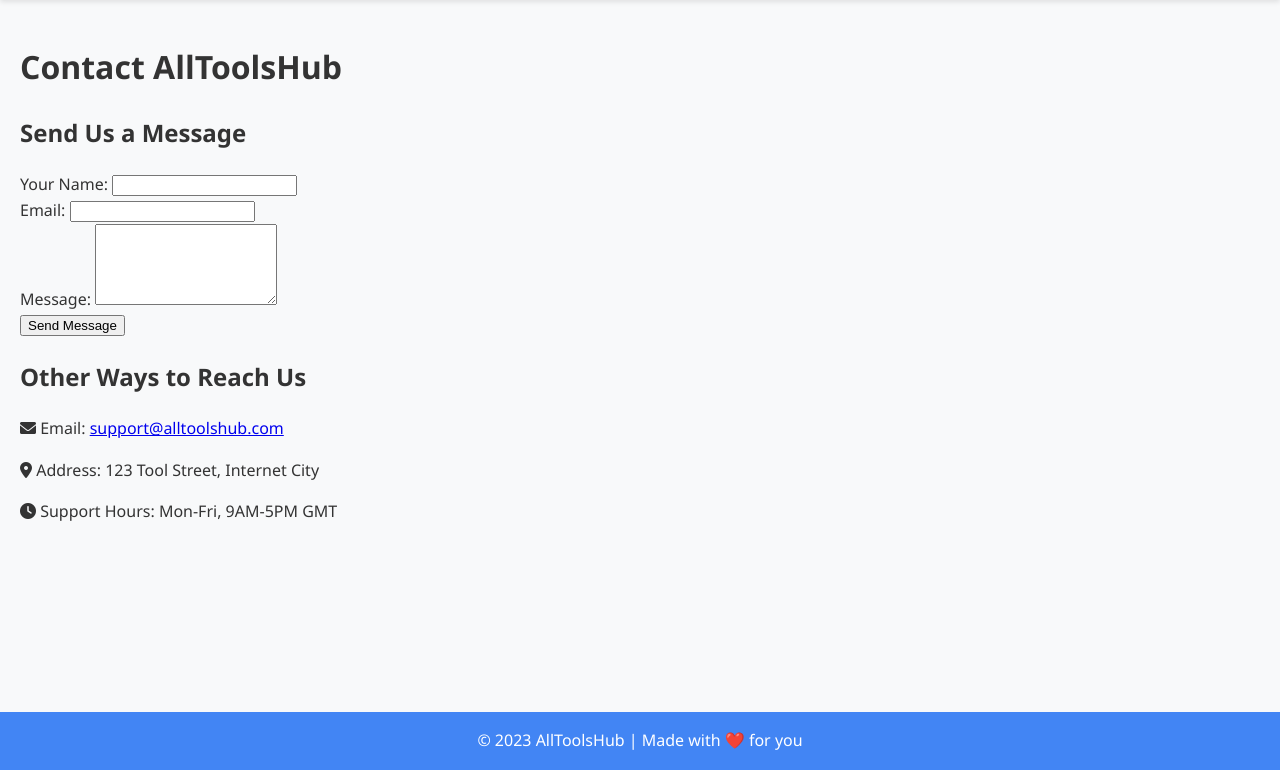
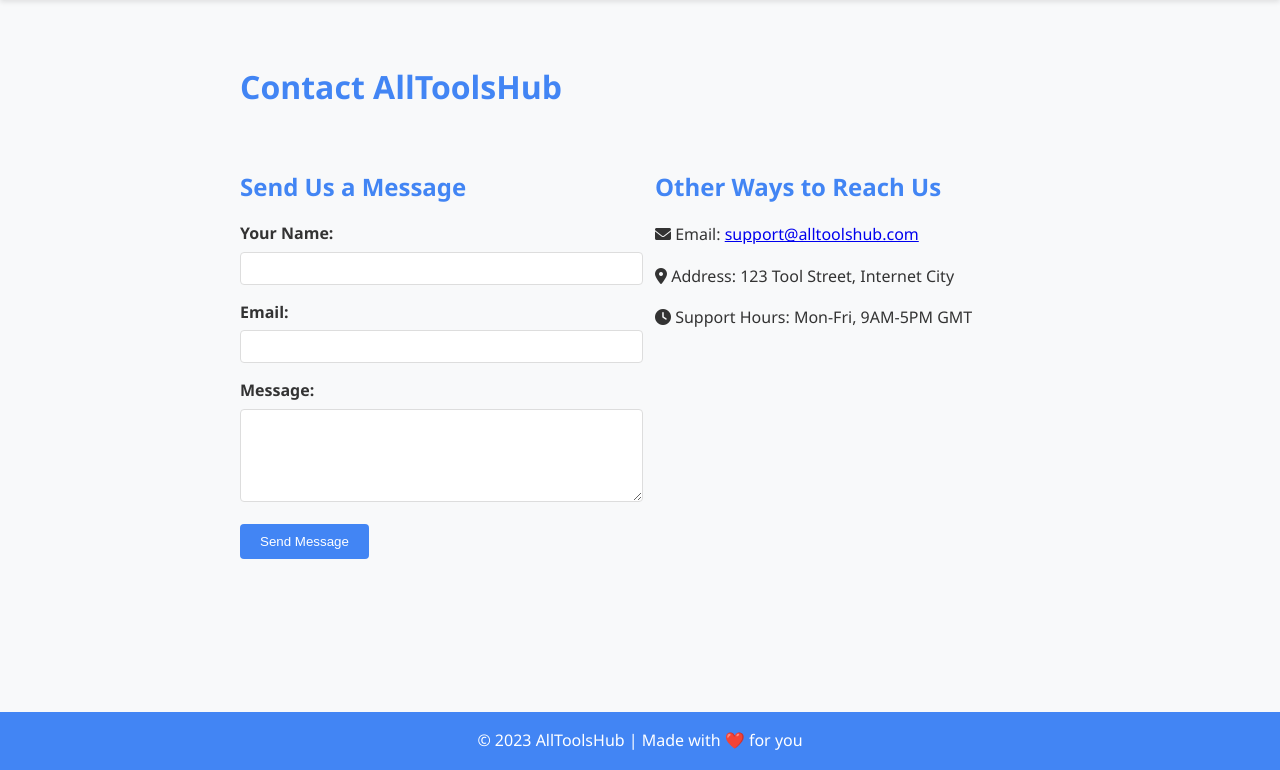
Before and after one commit to hustlepn/AllToolsHub, a Flask app: page /contact in a window 1280 px wide. Shown: the part 72-842 px from the top of the page. Run offline with Flask 3, Linux system fonts and the light colour scheme.

Commit message:
Update style.css

```diff
--- a/static/css/style.css
+++ b/static/css/style.css
@@ -85,6 +85,28 @@ main {
     padding: 20px;
 }
 
+/* Page Content Styles */
+.page-content {
+    max-width: 800px;
+    margin: 0 auto;
+    padding: 20px;
+}
+
+.page-content h1 {
+    color: var(--primary);
+    margin-bottom: 20px;
+}
+
+.page-content h2 {
+    color: var(--primary);
+    margin: 25px 0 15px;
+    font-size: 1.5rem;
+}
+
+.page-content section {
+    margin-bottom: 30px;
+}
+
 /* Tool Cards */
 .tools-container {
     display: flex;
@@ -140,6 +162,110 @@ footer {
     margin-top: 2rem;
 }
 
+/* Blog Styles */
+.blog-post {
+    max-width: 800px;
+    margin: 0 auto;
+    padding: 20px;
+}
+
+.post-meta {
+    color: #666;
+    font-style: italic;
+    margin-bottom: 30px;
+}
+
+.blog-home {
+    max-width: 1200px;
+    margin: 0 auto;
+    padding: 20px;
+}
+
+.blog-grid {
+    display: grid;
+    grid-template-columns: repeat(auto-fill, minmax(300px, 1fr));
+    gap: 20px;
+    margin-top: 30px;
+}
+
+.blog-card {
+    background-color: white;
+    border-radius: 8px;
+    padding: 20px;
+    box-shadow: 0 2px 5px rgba(0,0,0,0.1);
+}
+
+.blog-card h2 {
+    margin-top: 0;
+    font-size: 1.3rem;
+}
+
+.blog-card h2 a {
+    color: var(--primary);
+    text-decoration: none;
+}
+
+.blog-card .meta {
+    color: #666;
+    font-size: 0.9rem;
+}
+
+/* FAQ Styles */
+.faq-item {
+    margin-bottom: 20px;
+    padding-bottom: 20px;
+    border-bottom: 1px solid #eee;
+}
+
+.faq-item h3 {
+    color: var(--primary);
+    font-size: 1.2rem;
+}
+
+/* Contact Form Styles */
+.contact-container {
+    display: flex;
+    flex-wrap: wrap;
+    gap: 30px;
+    margin-top: 30px;
+}
+
+.contact-form, .contact-info {
+    flex: 1;
+    min-width: 300px;
+}
+
+.form-group {
+    margin-bottom: 15px;
+}
+
+.form-group label {
+    display: block;
+    margin-bottom: 5px;
+    font-weight: bold;
+}
+
+.form-group input,
+.form-group textarea {
+    width: 100%;
+    padding: 8px;
+    border: 1px solid #ddd;
+    border-radius: 4px;
+}
+
+.submit-btn {
+    background-color: var(--primary);
+    color: white;
+    border: none;
+    padding: 10px 20px;
+    border-radius: 4px;
+    cursor: pointer;
+}
+
+.submit-btn:hover {
+    background-color: #3367d6;
+}
+
 /* Responsive Design */
 @media (max-width: 768px) {
     .nav-links {
@@ -173,4 +299,8 @@ footer {
         width: 100%;
         max-width: 300px;
     }
+
+    .contact-form, .contact-info {
+        min-width: 100%;
+    }
 }
```
